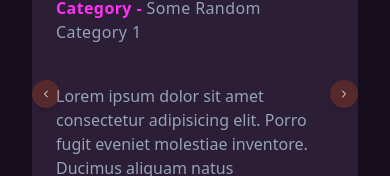
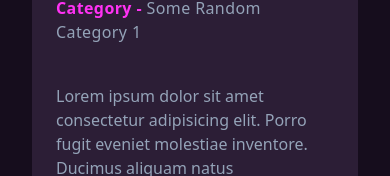
Before and after one commit to THEGAMECHANGER416/CodeKshetra2.0, a React (Vite) app: page / in a window 390 px wide. Shown: the part 3532-3708 px from the top of the page. Built offline with nearby package versions, Linux system fonts and the light colour scheme.

Commit message:
hid buttons on mobiles, improved button visibility

```diff
--- a/src/components/custom/ProblemStatement.tsx
+++ b/src/components/custom/ProblemStatement.tsx
@@ -15,6 +15,7 @@ const ProblemStatement = () => {
     prevCard,
     goToCard,
   } = useProblemStatements(problemStatements);
+
   rippleEffect(titleRef, containerRef);
 
   return (
@@ -48,14 +49,14 @@ const ProblemStatement = () => {
             <>
               <button
                 onClick={prevCard}
-                className="absolute left-0 md:-left-4 top-1/2 transform -translate-y-1/2 bg-accent/20 rounded-full p-2 shadow-md z-30"
+                className="absolute left-0 md:-left-4 top-1/2 transform -translate-y-1/2 bg-accent/50 border border-white/30 rounded-full p-2 shadow-md z-30 hidden md:block"
                 aria-label="Previous card"
               >
                 <ChevronLeft className="w-3 h-3 md:w-6 md:h-6 text-white" />
               </button>
               <button
                 onClick={nextCard}
-                className="absolute right-0 md:-right-4 top-1/2 transform -translate-y-1/2 bg-accent/20 rounded-full p-2 shadow-md z-30"
+                className="absolute right-0 md:-right-4 top-1/2 transform -translate-y-1/2 bg-accent/50 border border-white/30 rounded-full p-2 shadow-md z-30 hidden md:block"
                 aria-label="Next card"
               >
                 <ChevronRight className="w-3 h-3 md:w-6 md:h-6 text-white" />
```
